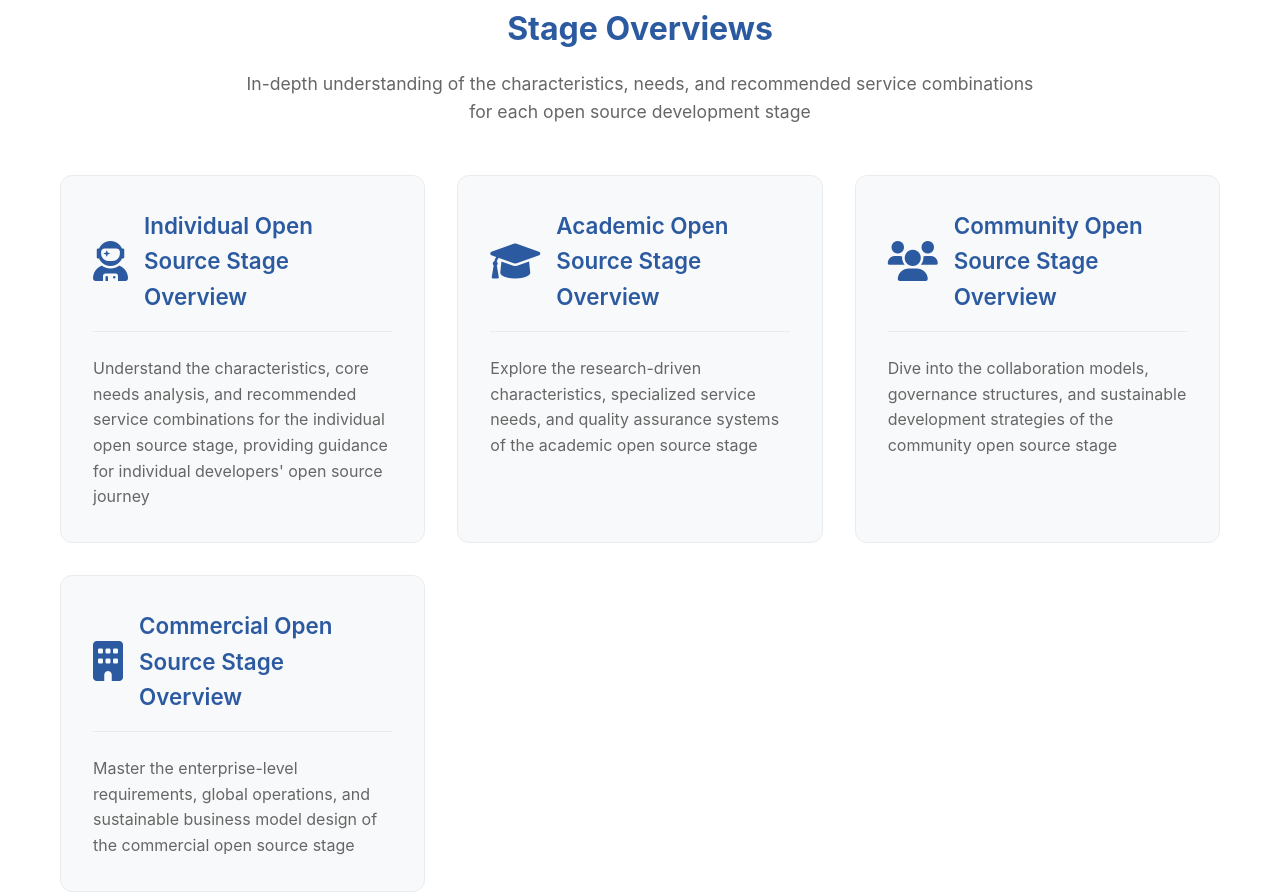
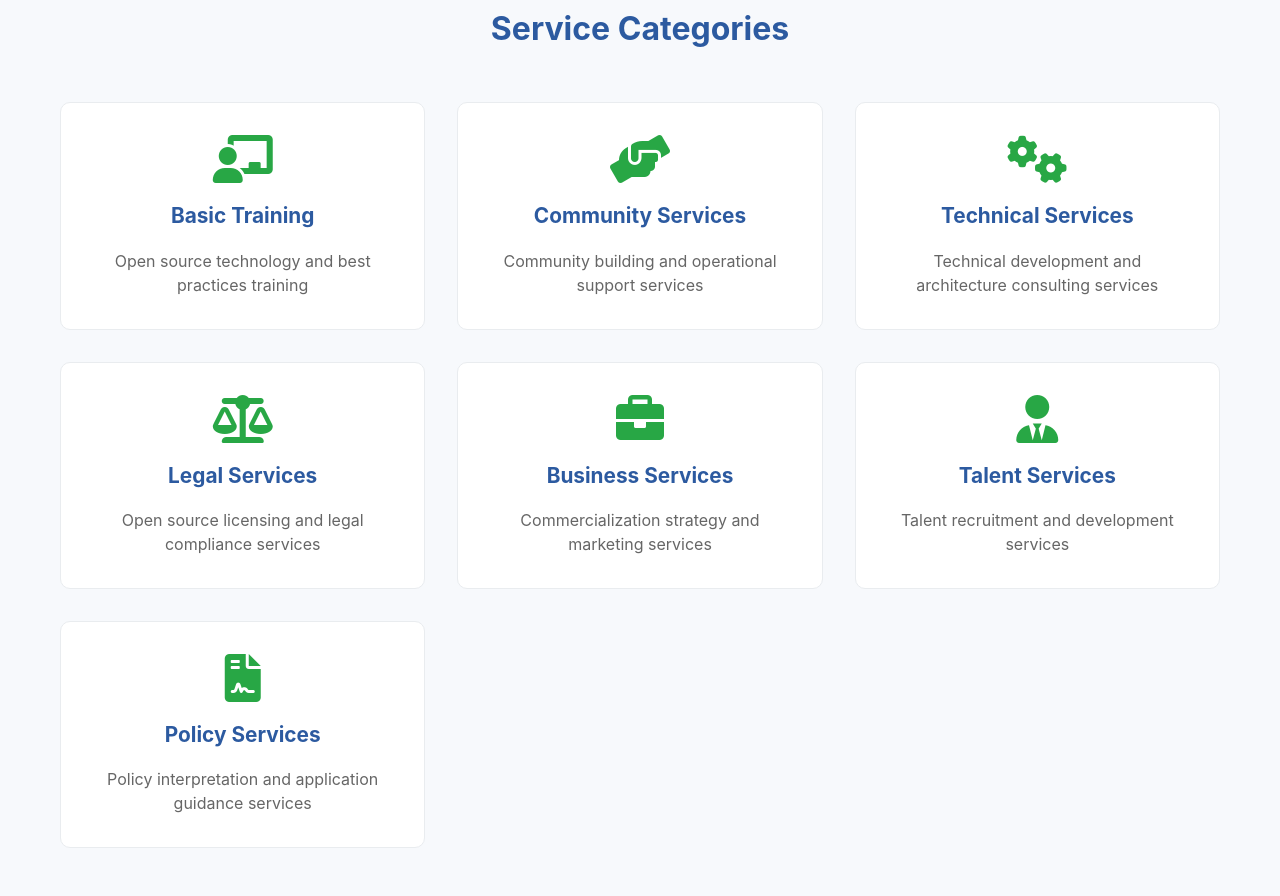
Before and after one commit to December21-dev/osewp, a website: page index.html in a window 1280 px wide. Shown: the part 922-1818 px from the top of the page. Drawn offline with Linux system fonts and the light colour scheme.

Commit message:
Remove 阶段综述 section from homepage
- Keep 开源发展阶段 (Open Source Development Stages) section
- Remove 阶段综述 (Stage Overviews) section with detailed overview cards
- Maintain clean homepage layout with stages and services sections

```diff
--- a/index.html
+++ b/index.html
@@ -69,43 +69,6 @@
                         <i class="fas fa-building"></i>
                         <h4 data-zh="商业开源" data-en="Commercial Open Source">商业开源</h4>
                         <p data-zh="企业级开源项目和商业化运营" data-en="Enterprise-level open source projects and commercial operations">企业级开源项目和商业化运营</p>
-                    </a>
-                </div>
-            </div>
-        </section>
-
-        <section class="overview-section">
-            <div class="container">
-                <h3 data-zh="阶段综述" data-en="Stage Overviews">阶段综述</h3>
-                <p data-zh="深入了解每个开源发展阶段的特征、需求和推荐服务组合" data-en="In-depth understanding of the characteristics, needs, and recommended service combinations for each open source development stage">深入了解每个开源发展阶段的特征、需求和推荐服务组合</p>
-                <div class="overview-cards">
-                    <a href="individual-opensource.html" class="overview-card">
-                        <div class="card-header">
-                            <i class="fas fa-user-astronaut"></i>
-                            <h4 data-zh="个人开源阶段综述" data-en="Individual Open Source Stage Overview">个人开源阶段综述</h4>
-                        </div>
-                        <p data-zh="了解个人开源阶段的特征、核心需求分析和推荐服务组合，为个人开发者的开源之旅提供指导" data-en="Understand the characteristics, core needs analysis, and recommended service combinations for the individual open source stage, providing guidance for individual developers' open source journey">了解个人开源阶段的特征、核心需求分析和推荐服务组合，为个人开发者的开源之旅提供指导</p>
-                    </a>
-                    <a href="academic-opensource.html" class="overview-card">
-                        <div class="card-header">
-                            <i class="fas fa-graduation-cap"></i>
-                            <h4 data-zh="学术开源阶段综述" data-en="Academic Open Source Stage Overview">学术开源阶段综述</h4>
-                        </div>
-                        <p data-zh="探索学术开源阶段的研究驱动特点、专业化服务需求和质量保证体系" data-en="Explore the research-driven characteristics, specialized service needs, and quality assurance systems of the academic open source stage">探索学术开源阶段的研究驱动特点、专业化服务需求和质量保证体系</p>
-                    </a>
-                    <a href="community-opensource.html" class="overview-card">
-                        <div class="card-header">
-                            <i class="fas fa-users"></i>
-                            <h4 data-zh="社区开源阶段综述" data-en="Community Open Source Stage Overview">社区开源阶段综述</h4>
-                        </div>
-                        <p data-zh="深入社区开源阶段的协作模式、治理结构和可持续发展策略" data-en="Dive into the collaboration models, governance structures, and sustainable development strategies of the community open source stage">深入社区开源阶段的协作模式、治理结构和可持续发展策略</p>
-                    </a>
-                    <a href="commercial-opensource.html" class="overview-card">
-                        <div class="card-header">
-                            <i class="fas fa-building"></i>
-                            <h4 data-zh="商业开源阶段综述" data-en="Commercial Open Source Stage Overview">商业开源阶段综述</h4>
-                        </div>
-                        <p data-zh="掌握商业开源阶段的企业级需求、全球化运营和可持续商业模式设计" data-en="Master the enterprise-level requirements, global operations, and sustainable business model design of the commercial open source stage">掌握商业开源阶段的企业级需求、全球化运营和可持续商业模式设计</p>
                     </a>
                 </div>
             </div>
```
